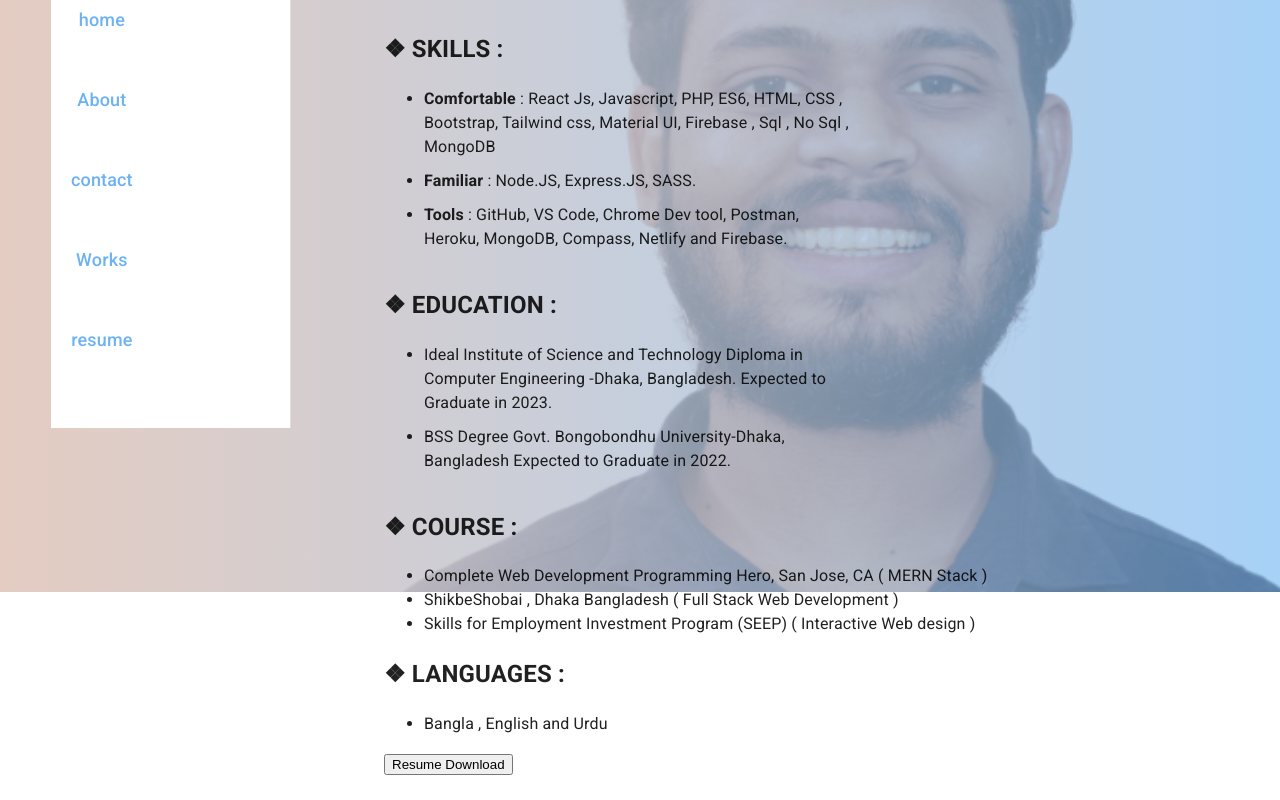
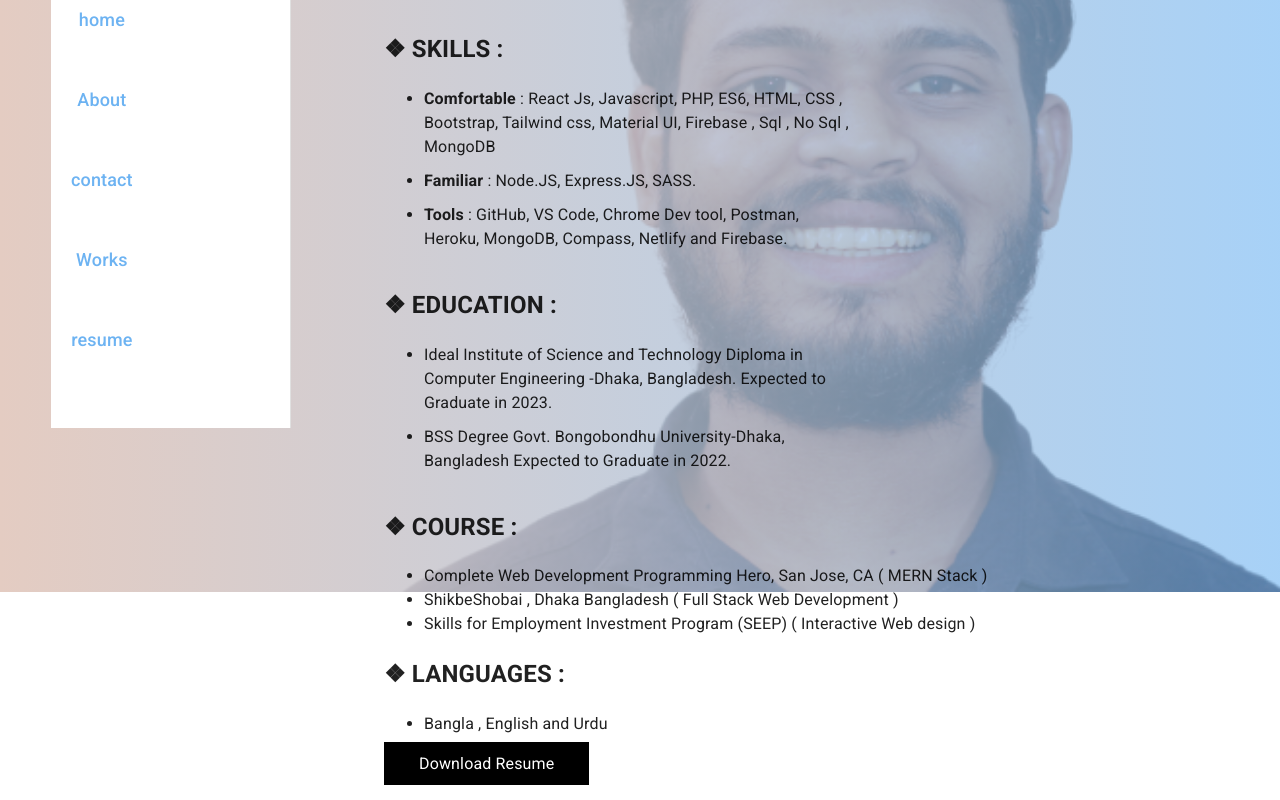
Before and after one commit to MarufMobin/myportfolio, a React (Create React App) app: page /resume in a window 1280 px wide. Shown: the part 208-1008 px from the top of the page. Built offline with nearby package versions, Linux system fonts and the light colour scheme.

Commit message:
resume done

```diff
--- a/src/Pages/Resume/Resume.css
+++ b/src/Pages/Resume/Resume.css
@@ -40,3 +40,16 @@
 .inner-text-deco {
     font-weight: 600;
 }
+
+.resume-btn {
+    text-decoration: none;
+    color: #fff;
+    background-color: #000;
+    padding: 12px 35px;
+    transition: .2s;
+}
+
+.resume-btn:hover {
+    color: #000;
+    background-color: #fff;
+}
--- a/src/Pages/Resume/Resume.js
+++ b/src/Pages/Resume/Resume.js
@@ -157,7 +157,8 @@ function Resume(props) {
             <ul>
               <li>Bangla , English and Urdu</li>
             </ul>
-            <button>Resume Download</button>
+            <a href='https://drive.google.com/uc?export=download&id=1EVqq81Q3PE-m8zP76EqM5FiwoUSeYGYx
+' download='https://drive.google.com/file/d/1EVqq81Q3PE-m8zP76EqM5FiwoUSeYGYx/view?usp=sharing' className='resume-btn'> Download Resume</a>
           </div>
 
         </div>
```
